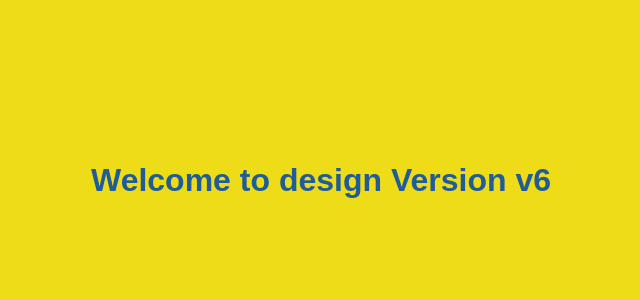
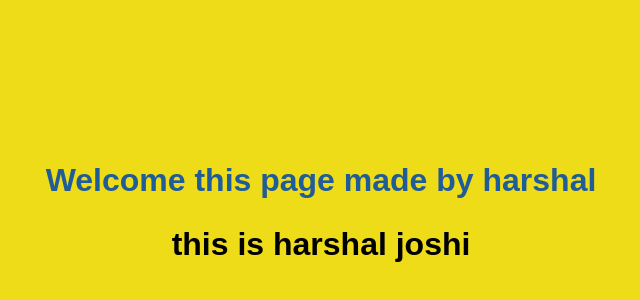
Before and after one commit to harshal-003/my-repo, a plain HTML site: page index.html in a window 1280 px wide. Shown: the part 94-394 px from the top of the page, without its empty margins (319-959 px from the left). Drawn offline with Linux system fonts and the light colour scheme.

Commit message:
this is new page

```diff
--- a/index.html
+++ b/index.html
@@ -7,6 +7,7 @@
     <title>Simple Page</title>
   </head>
   <body>
-    <h1>Welcome to design Version v6</h1>
+    <h1>Welcome this page made by harshal</h1>
+    <h2>this is harshal joshi</h2>
   </body>
 </html>
--- a/styles.css
+++ b/styles.css
@@ -16,3 +16,8 @@ h1 {
   margin-top: 20%;
   font-size: 2rem;
 }
+
+h2 {
+  color: #000000;
+  font-size: 2rem;
+}
```
Also changed, not shown: 1 other file.
